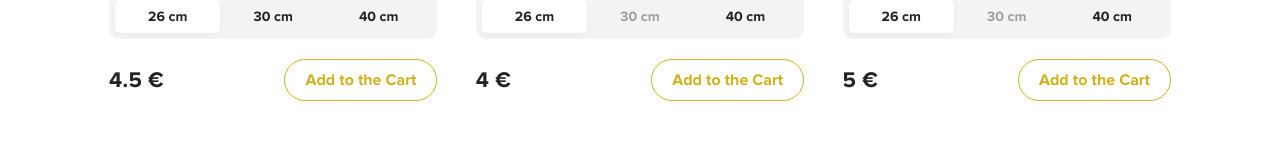
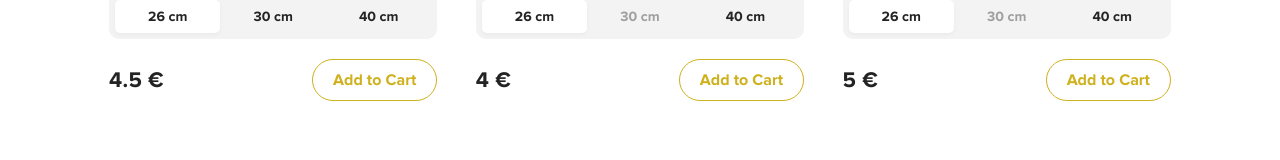
Before and after one commit to MartiEden/TemSanichPizza, a React app: page / in a window 1280 px wide. Shown: the part 758-918 px from the top of the page. Built offline with nearby package versions, Linux system fonts and the light colour scheme; data requests are answered from the project's data file.

Commit message:
refactoring

```diff
--- a/src/components/CartItem.jsx
+++ b/src/components/CartItem.jsx
@@ -25,9 +25,9 @@ const CartItem = ({ id, name, type, size, totalPrice, totalCount, onRemove, onMi
       </div>
       <div className="cart__item-info">
         <h3>{name}</h3>
-        <p>
+        {/* <p>
           {type}, {size} cm
-        </p>
+        </p> */}
       </div>
       <div className="cart__item-count">
         <div
--- a/src/components/PizzaBlock/index.jsx
+++ b/src/components/PizzaBlock/index.jsx
@@ -41,8 +41,6 @@ function PizzaBlock({ id, name, imageUrl, price, types, sizes, onClickAddPizza,
       size: availableSizes[activeSize],
       type: availableTypes[activeType],
     };
-
-    console.log(obj)
     onClickAddPizza(obj);
   };
 
@@ -81,7 +79,7 @@ function PizzaBlock({ id, name, imageUrl, price, types, sizes, onClickAddPizza,
       <div className="pizza-block__bottom">
         <div className="pizza-block__price">{activePrice} &euro;</div>
         <Button onClick={onAddPizza} className="button--add" outline>
-          <span>Add to the Cart</span>
+          <span>Add to Cart</span>
           {addedCount && <i>{addedCount}</i>}
         </Button>
       </div>
--- a/src/pages/Cart.jsx
+++ b/src/pages/Cart.jsx
@@ -160,7 +160,7 @@ function Cart() {
                 </Link>
               </a>
               <Button onClick={onClickOrder} className="pay-btn">
-                <span>Confirm order</span>
+                <span>Confirm</span>
               </Button>
             </div>
           </div>
```
